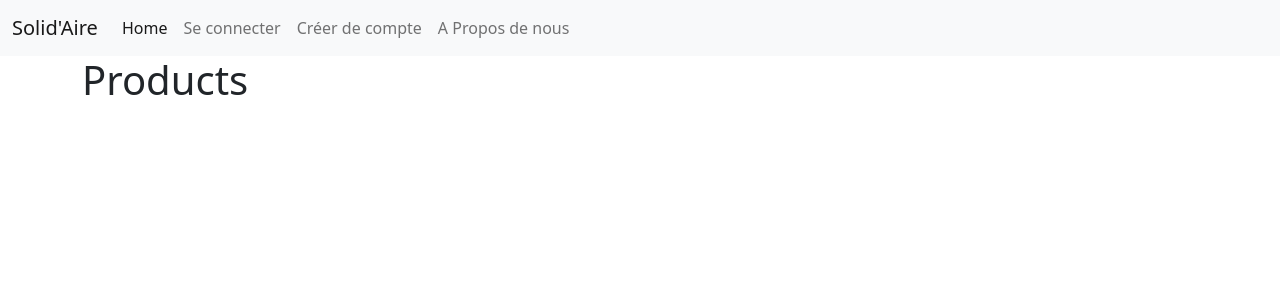
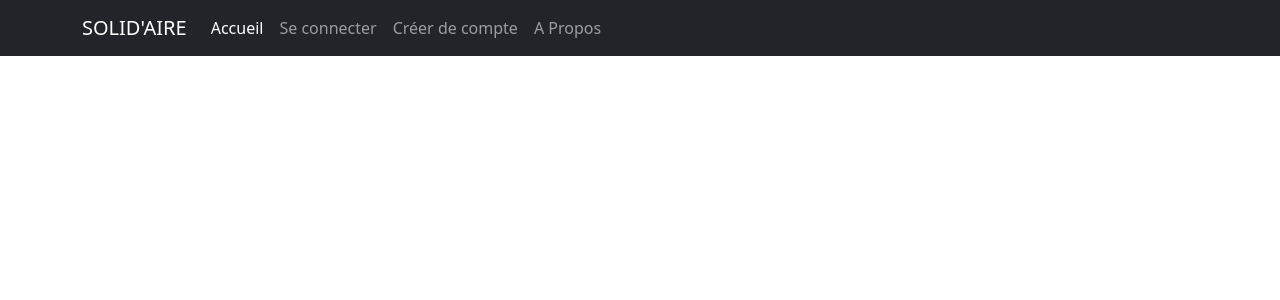
Before and after one commit to sadick44/Solid-Aire, a Django app: page / in a window 1280 px wide. Shown: the top 300 px of the page. Run offline with Django 3.2, Linux system fonts and the light colour scheme.

Commit message:
adding my files

```diff
--- a/signup/models.py
+++ b/signup/models.py
@@ -18,4 +18,4 @@ class Registration(models.Model):
     name = models.CharField(max_length=30)
     price = models.CharField(max_length=30)
     stock = models.CharField(max_length=30)
-    image_url = models.CharField(max_length=30)
+    image_url = models.CharField(max_length=2020)
--- /dev/null
+++ b/signup/static/css/home.css
@@ -0,0 +1,6 @@
+@import url('https://fonts.googleapis.com/css2?family=Poppins:ital,wght@1,300&display=swap');
+
+
+body{
+    font-family: 'Poppins', sans-serif;
+}
--- a/signup/templates/base.html
+++ b/signup/templates/base.html
@@ -1,3 +1,4 @@
+{% load static %}
 <!doctype html>
 <html lang="en">
 <head>
@@ -8,30 +9,35 @@
     <!-- Bootstrap CSS -->
     <link href="https://cdn.jsdelivr.net/npm/bootstrap@5.0.1/dist/css/bootstrap.min.css" rel="stylesheet"
           integrity="sha384-+0n0xVW2eSR5OomGNYDnhzAbDsOXxcvSN1TPprVMTNDbiYZCxYbOOl7+AMvyTG2x" crossorigin="anonymous">
-
+    <link href="https://cdn.jsdelivr.net/npm/bootstrap@5.0.1/dist/css/bootstrap.min.css" rel="stylesheet"
+          integrity="sha384-+0n0xVW2eSR5OomGNYDnhzAbDsOXxcvSN1TPprVMTNDbiYZCxYbOOl7+AMvyTG2x" crossorigin="anonymous">
+    <link rel="stylesheet" href="{% static 'css/signup.css' %}">
+    <script src="https://cdn.jsdelivr.net/npm/bootstrap@5.0.1/dist/js/bootstrap.bundle.min.js"
+            integrity="sha384-gtEjrD/SeCtmISkJkNUaaKMoLD0//ElJ19smozuHV6z3Iehds+3Ulb9Bn9Plx0x4"
+            crossorigin="anonymous"></script>
     <title>Solid'Aire</title>
 </head>
 <body>
-<nav class="navbar navbar-expand-lg navbar-light bg-light">
-    <div class="container-fluid">
-        <a class="navbar-brand" href="">Solid'Aire</a>
-        <button class="navbar-toggler" type="button" data-bs-toggle="collapse" data-bs-target="#navbarNav"
-                aria-controls="navbarNav" aria-expanded="false" aria-label="Toggle navigation">
+<nav class="navbar navbar-expand-lg navbar-dark bg-dark fixed-top">
+    <div class="container">
+        <a class="navbar-brand" href="#">SOLID'AIRE</a>
+        <button class="navbar-toggler" type="button" data-bs-toggle="collapse" data-bs-target="#navbarSupportedContent"
+                aria-controls="navbarSupportedContent" aria-expanded="false" aria-label="Toggle navigation">
             <span class="navbar-toggler-icon"></span>
         </button>
-        <div class="collapse navbar-collapse" id="navbarNav">
-            <ul class="navbar-nav">
+        <div class="collapse navbar-collapse" id="navbarSupportedContent">
+            <ul class="navbar-nav mr-auto">
                 <li class="nav-item">
-                    <a class="nav-link active" aria-current="page" href="">Home</a>
+                    <a class="nav-link" href="{%url 'index' %}">Accueil</a>
                 </li>
                 <li class="nav-item">
-                    <a class="nav-link" href="{% url 'login' %}">Se connecter</a>
+                    <a class="nav-link" href="login">Se connecter</a>
                 </li>
                 <li class="nav-item">
-                    <a class="nav-link" href="{% url 'signup' %}">Créer de compte</a>
+                    <a class="nav-link active" aria-current="page" href="signup">Créer de compte</a>
                 </li>
                 <li class="nav-item">
-                    <a class="nav-link" href="#">A Propos de nous</a>
+                    <a class="nav-link" href="#">A Propos</a>
                 </li>
             </ul>
         </div>
--- a/signup/templates/index.html
+++ b/signup/templates/index.html
@@ -1,21 +1,57 @@
-{% extends 'base.html' %}
+{% load static %}
+<!doctype html>
+<html lang="en">
+<head>
+    <!-- Required meta tags -->
+    <meta charset="utf-8">
+    <meta name="viewport" content="width=device-width, initial-scale=1">
+
+    <!-- Bootstrap CSS -->
+    <link href="https://cdn.jsdelivr.net/npm/bootstrap@5.0.1/dist/css/bootstrap.min.css" rel="stylesheet"
+          integrity="sha384-+0n0xVW2eSR5OomGNYDnhzAbDsOXxcvSN1TPprVMTNDbiYZCxYbOOl7+AMvyTG2x" crossorigin="anonymous">
+    <link href="https://cdn.jsdelivr.net/npm/bootstrap@5.0.1/dist/css/bootstrap.min.css" rel="stylesheet"
+          integrity="sha384-+0n0xVW2eSR5OomGNYDnhzAbDsOXxcvSN1TPprVMTNDbiYZCxYbOOl7+AMvyTG2x" crossorigin="anonymous">
+    <link rel="stylesheet" href="{% static 'css/signup.css' %}">
+    <script src="https://cdn.jsdelivr.net/npm/bootstrap@5.0.1/dist/js/bootstrap.bundle.min.js"
+            integrity="sha384-gtEjrD/SeCtmISkJkNUaaKMoLD0//ElJ19smozuHV6z3Iehds+3Ulb9Bn9Plx0x4"
+            crossorigin="anonymous"></script>
+    <title>Solid'Aire</title>
+</head>
+<body>
+<nav class="navbar navbar-expand-lg navbar-dark bg-dark fixed-top">
+    <div class="container">
+        <a class="navbar-brand" href="#">SOLID'AIRE</a>
+        <button class="navbar-toggler" type="button" data-bs-toggle="collapse" data-bs-target="#navbarSupportedContent"
+                aria-controls="navbarSupportedContent" aria-expanded="false" aria-label="Toggle navigation">
+            <span class="navbar-toggler-icon"></span>
+        </button>
+        <div class="collapse navbar-collapse" id="navbarSupportedContent">
+            <ul class="navbar-nav mr-auto">
+                <li class="nav-item">
+                    <a class="nav-link active"  aria-current="page" href="{%url 'index' %}">Accueil</a>
+                </li>
+                <li class="nav-item">
+                    <a class="nav-link" href="login">Se connecter</a>
+                </li>
+                <li class="nav-item">
+                    <a class="nav-link"  href="signup">Créer de compte</a>
+                </li>
+                <li class="nav-item">
+                    <a class="nav-link" href="#">A Propos</a>
+                </li>
+            </ul>
+        </div>
+    </div>
+</nav>
+<div class="container">
+    {% block content %}
+    {% endblock %}
+</div>
 
 
-<!--{% block content %}
-    <h1>Products</h1>
-    <div class="row">
-    {% for product in products %}
-        <div class="col">
-            <div class="card" style="width: 18rem;">
-                <img class="card-img-top" src="{{ product.image_url }}" alt="Card image cap">
-                <div class="card-body">
-                    <h5 class="card-title"><b></b>{{ product.name }}</h5></h5>
-                    <b class="card-text"><b></b>{{ product.price }}€ </b></p>
-                    <a href="#" class="btn btn-primary">Postuler</a>
-                </div>
-            </div>
-        </div>
-    {% endfor %}
-    </div>
+<script src="https://cdn.jsdelivr.net/npm/bootstrap@5.0.1/dist/js/bootstrap.bundle.min.js"
+        integrity="sha384-gtEjrD/SeCtmISkJkNUaaKMoLD0//ElJ19smozuHV6z3Iehds+3Ulb9Bn9Plx0x4"
+        crossorigin="anonymous"></script>
 
-{% endblock %}>
+</body>
+</html>
--- a/signup/urls.py
+++ b/signup/urls.py
@@ -7,5 +7,6 @@ urlpatterns = [
     path('signup', views.signup, name='signup'),
     path('login', views.login_user, name='login'),
     path('home', views.home, name='home'),
-    path('logout', views.logoutUser, name='lougout')
+    path('logout', views.logoutUser, name='lougout'),
+    path('taches', views.taches, name='taches')
 ]
--- a/signup/views.py
+++ b/signup/views.py
@@ -60,4 +60,11 @@ def logoutUser(request):
     logout(request)
     return redirect('login')
 
-#Lolipop@1234
+
+def taches(request):
+    taches = Registration.objects.all()
+    return render(request, 'taches.html', {'taches': taches})
+
+
+def services(request):
+    pass
```
Also changed, not shown: signup/static/css/taches.css (added, +14 -0 lines), signup/templates/home.html (+6 -21 lines), signup/templates/login.html (+25 -3 lines), signup/templates/signup.html (+15 -19 lines), signup/templates/taches.html (added, +54 -0 lines), db.sqlite3.
